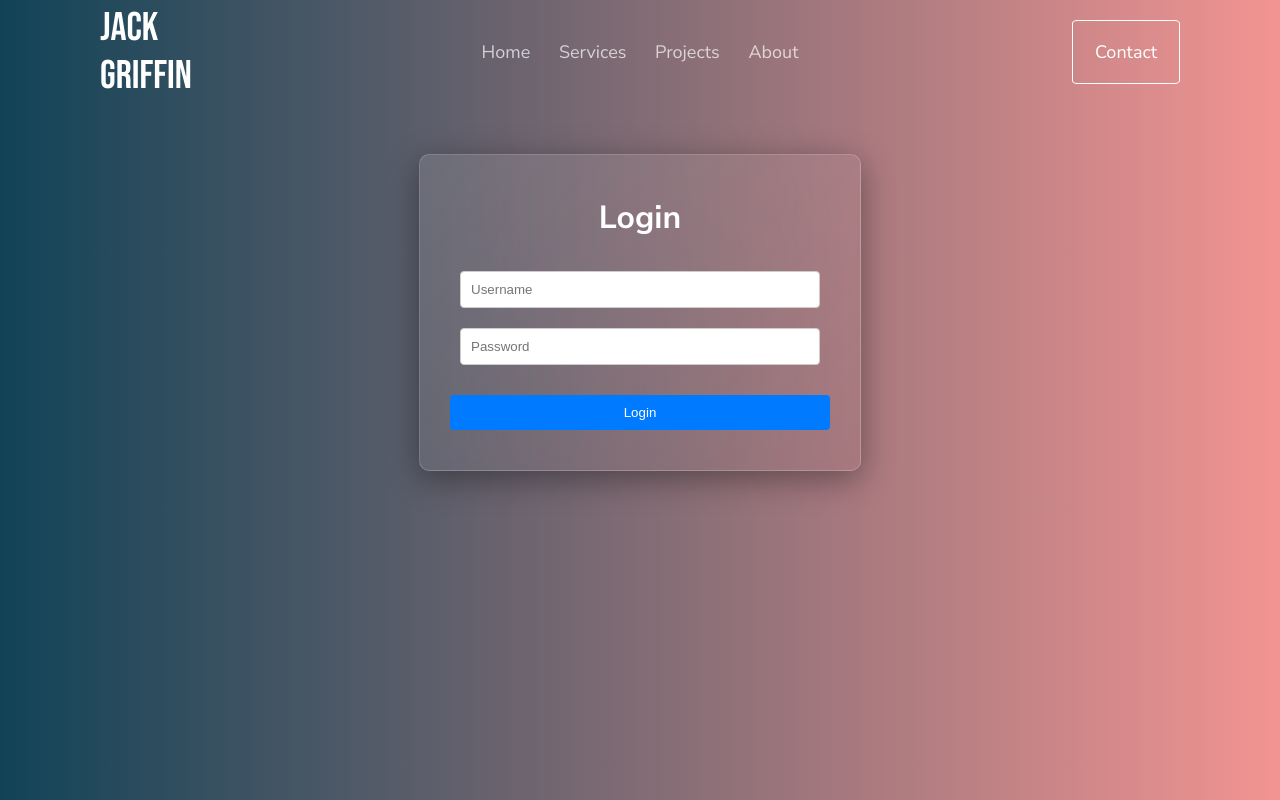
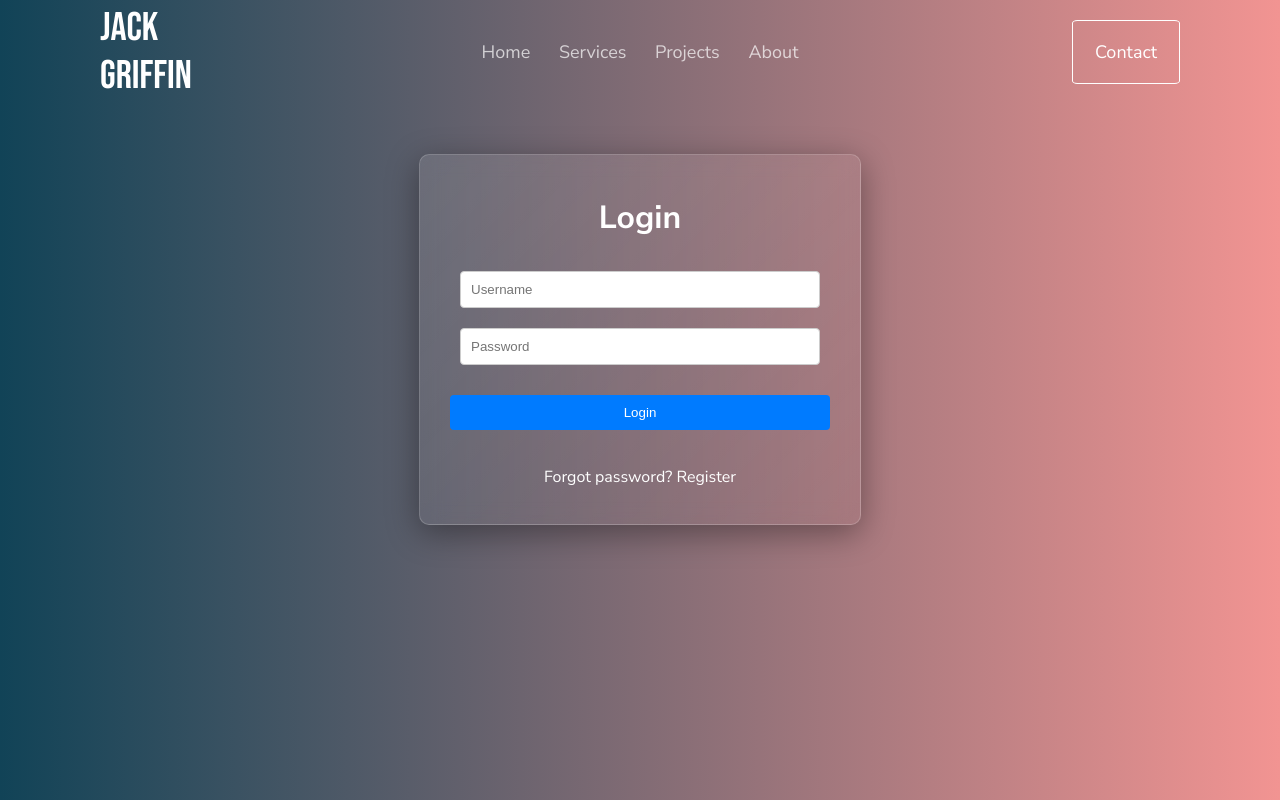
Before and after one commit to griffin1995/dissertation, a React (Vite) app in the folder frontend/: page /login in a window 1280 px wide. Built offline with nearby package versions, Linux system fonts and the light colour scheme.

Commit message:
added conditional link on form

```diff
--- a/frontend/src/components/Form.jsx
+++ b/frontend/src/components/Form.jsx
@@ -6,7 +6,7 @@ import api from "../api";
 import { useNavigate } from "react-router-dom";
 // Import constants for storing token keys
 import { ACCESS_TOKEN, REFRESH_TOKEN } from "../constants";
-import "../styles/Form.css"
+import "../styles/Form.css";
 
 function Form({ route, method }) {
   // State variables for managing form input values and loading state
@@ -70,6 +70,7 @@ function Form({ route, method }) {
       <button className="form-button" type="submit">
         {name}
       </button>
+      <p>{method === "login" ? "Forgot password? Register" : "Log in"}</p>
     </form>
   );
 }
```
